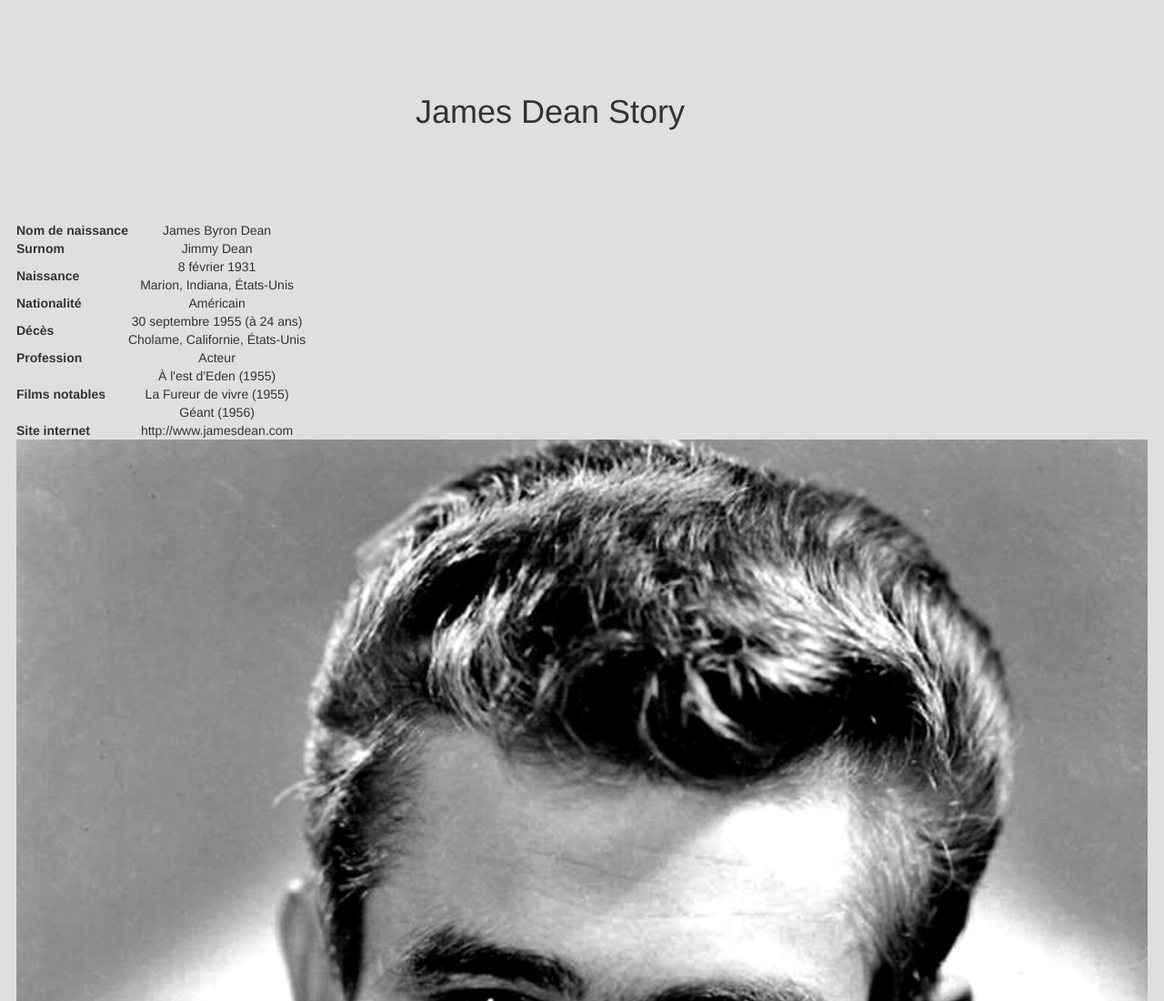
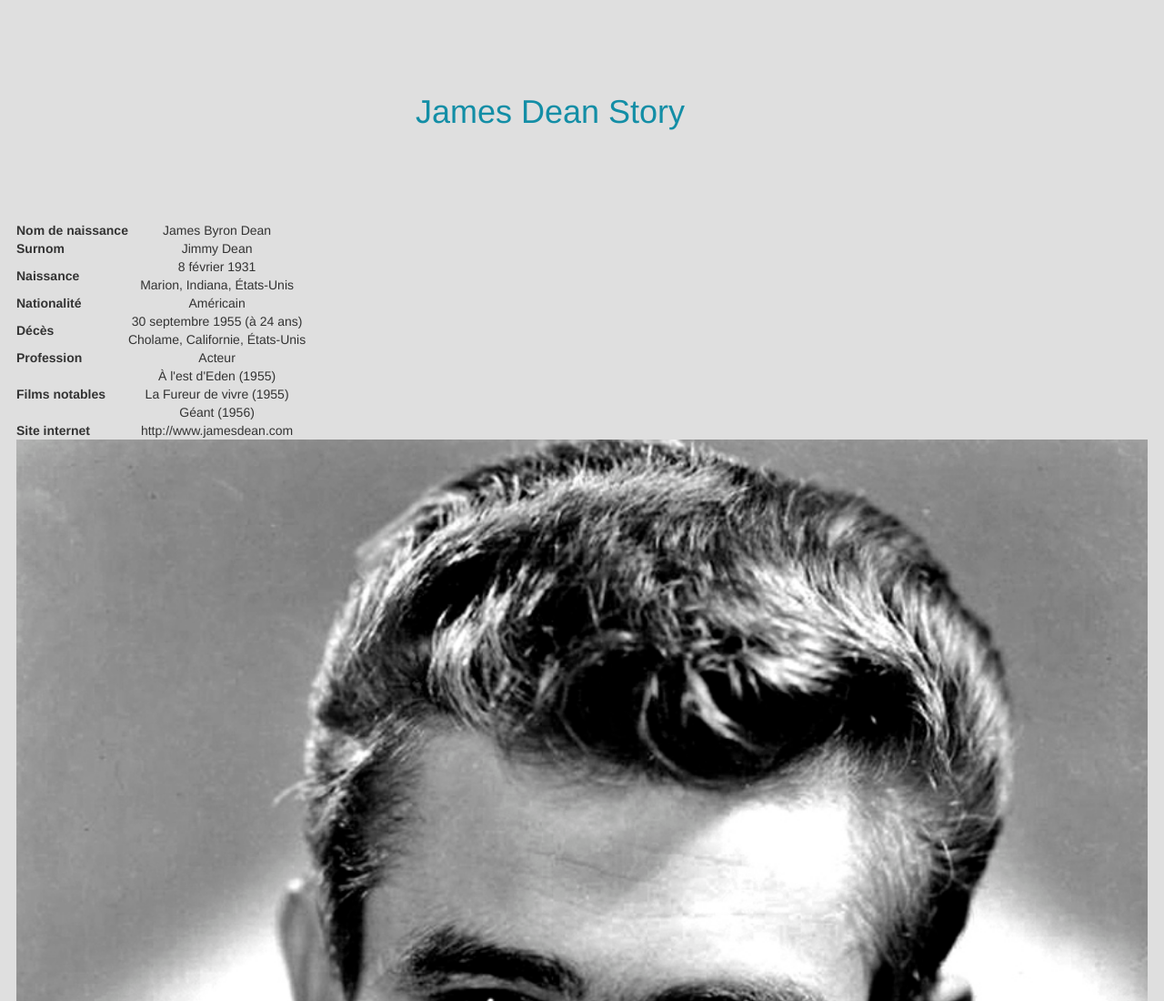
Before and after one commit to scruchon/DeadStars, a plain HTML site: page index.html in a window 1280 px wide. Shown: the top 1100 px of the page at 91% size. Drawn offline with nearby package versions, Linux system fonts and the light colour scheme.

Commit message:
Titre h1 James Dean
Changer la position + la couleur

```diff
--- a/css/style.css
+++ b/css/style.css
@@ -45,3 +45,8 @@ img{
 	display: block;
 	clear:both;
 }
+
+h1{
+	text-align: center;
+	color: #138EA6;
+}
```
